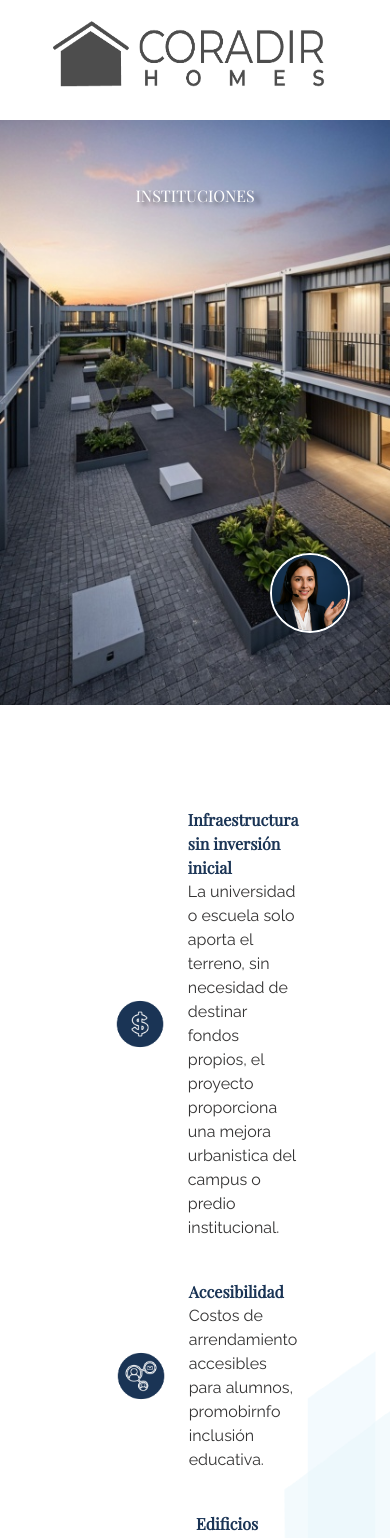
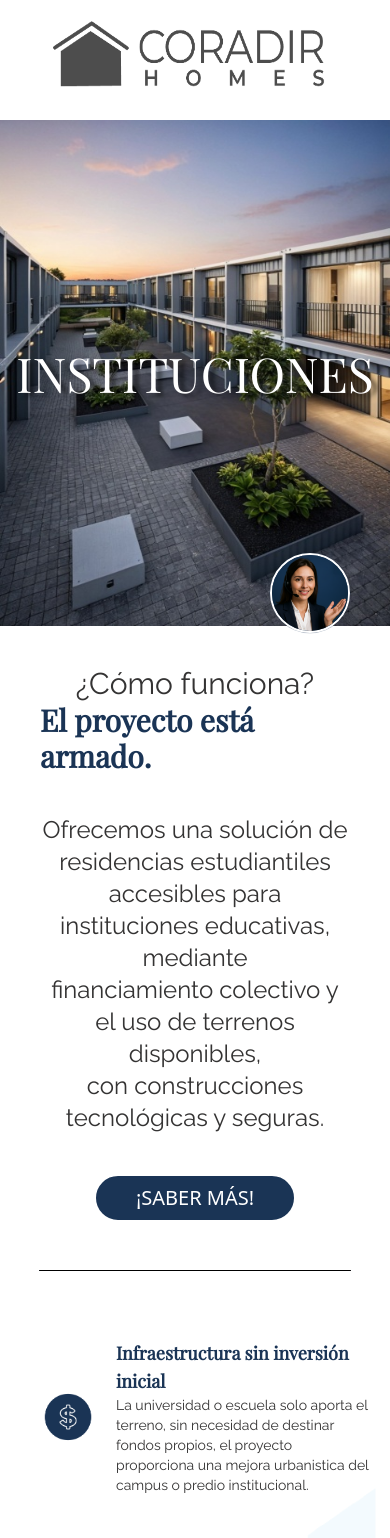
Before and after one commit to ValentinGarro/coradir_homes, a Next.js app: page /instituciones in a window 390 px wide. Shown: the top 1538 px of the page. Built offline with nearby package versions, Linux system fonts and the light colour scheme.

Commit message:
pagina instituciones mobile

```diff
--- a/src/app/components/cardInvestment.tsx
+++ b/src/app/components/cardInvestment.tsx
@@ -11,8 +11,8 @@ export default function CardInvestment({img,title,description}: {img:string,titl
                 className="xl:w-44 xl:h-44 w-24 h-24 object-cover"
             />
             <div className="flex flex-col justify-center items-start w-full">
-                <h2 className="text-blue font-playfair xl:text-4xl font-bold">{title}</h2>
-                <p className="text-black font-raleway xl:text-2xl">{description}</p>
+                <h2 className="text-blue font-playfair text-lg xl:text-4xl font-bold">{title}</h2>
+                <p className="text-black font-raleway text-sm xl:text-2xl">{description}</p>
             </div>
         </div>
     )
--- a/src/app/instituciones/components/ofert.tsx
+++ b/src/app/instituciones/components/ofert.tsx
@@ -2,16 +2,16 @@ import Link from "next/link";
 
 export default function Ofert(){
     return(
-    <section className="flex flex-col justify-start items-center container p-16 bg-white">
-        <h2 className="text-black font-raleway xl:text-7xl">  ¿Cómo funciona?  </h2>
-        <h2 className="text-blue font-playfair xl:text-7xl font-bold">El proyecto está armado.</h2>
-        <p className="text-black font-raleway xl:text-4xl text-center my-10">
+    <section className="flex flex-col justify-start items-center container p-10 xl:p-16 pb-0 xl:pb-10 bg-white">
+        <h2 className="text-black font-raleway text-3xl xl:text-7xl">  ¿Cómo funciona?  </h2>
+        <h2 className="text-blue font-playfair text-3xl xl:text-7xl font-bold">El proyecto está armado.</h2>
+        <p className="text-black font-raleway text-2xl xl:text-4xl text-center my-10">
             Ofrecemos una solución de residencias estudiantiles <br/>
             accesibles para instituciones educativas, mediante <br/>
             financiamiento colectivo y el uso de terrenos disponibles, <br/>
             con construcciones tecnológicas y seguras.
         </p>
-        <Link href="/" className="xl:text-3xl border-2 bg-blue text-white xl:px-24 xl:py-4 rounded-full uppercase">
+        <Link href="/" className="text-xl xl:text-3xl border-2 bg-blue text-white px-10 py-2 xl:px-24 xl:py-4 rounded-full uppercase">
             ¡Saber más!
         </Link>
     </section>
--- a/src/app/instituciones/page.tsx
+++ b/src/app/instituciones/page.tsx
@@ -41,9 +41,9 @@ export default function Instituciones() {
     ]
     return (
         <>
-            <section className="flex flex-col justify-center items-center p-16 relative xl:h-[100vh]">
+            <section className="flex flex-col justify-center items-center p-16 relative h-[60vh] xl:h-[100vh]">
                 <h1
-                    className="z-10 flex flex-col justify-center items-center font-playfair xl:text-8xl gap-4 text-white uppercase xl:mt-20 "
+                    className="z-10 flex flex-col justify-center items-center font-playfair text-5xl xl:text-8xl gap-4 text-white uppercase xl:mt-20 "
                     aria-label="Instituciones"
                     style={{ textShadow: '6px 3px 4px rgba(0,0,0,0.5)' }}
                 >
@@ -57,11 +57,12 @@ export default function Instituciones() {
                     aria-label="Hero Pagina Principal"
                     width={2000}
                     height={2000}
-                    className="w-[100vw] xl:h-[100vh] absolute top-0 left-0 "
+                    className="w-[100vw] h-[60vh] xl:h-[100vh] absolute top-0 left-0 "
                 />
             </section>
             <Ofert/>
-            <section className="flex flex-col items-center justify-center container relative overflow-hidden px-20 py-10">
+            <section className="flex flex-col items-center justify-center xl:container relative overflow-hidden xl:px-20 pb-10 xl:py-10">
+                <hr className="xl:hidden w-[80%] h-[1px] bg-blue rounded-full my-12" />
                 {
                     characteristic.map((characteristic,index) => (
                         <CardInvestment key={`characteristic-${index}`} {...characteristic}/>
```
